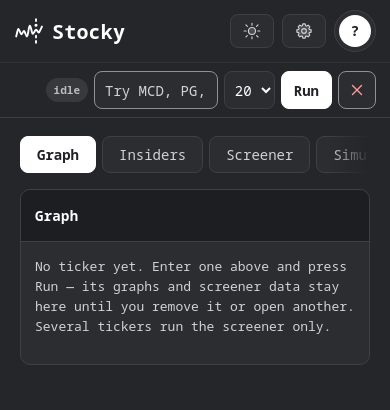
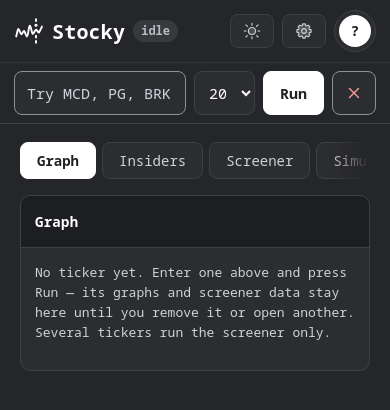
Before and after one commit to jorgecanut/10kanalyzer, a Python web app: template templates/index.html in a window 390 px wide. Shown: the top 410 px of the page. Run offline with Jinja, Linux system fonts and the light colour scheme; the template is opened without the code that fills it, so the values that code supplies are empty.

Commit message:
ui: status badge beside the title; ticker bar back to normal size
Co-Authored-By: Claude Opus 5.5 <noreply@anthropic.com>

```diff
--- a/templates/index.html
+++ b/templates/index.html
@@ -109,9 +109,9 @@
   .toolbar { padding:8px 20px; border-top:1px solid var(--line-soft); background:var(--bg); }
   .toolbar-inner { max-width:1100px; margin:0 auto; display:flex; gap:8px; flex-wrap:wrap;
                    align-items:center; justify-content:center; }
-  /* Fixed width so idle/running/cancelled never shift the centred bar. */
-  #status { font-size:13px; min-width:110px; display:flex; justify-content:flex-end; }
-  #status .badge { font-size:14px; padding:5px 13px; }
+  /* Run state sits beside the title, a step smaller. */
+  #status { display:flex; }
+  #status .badge { font-size:15px; padding:3px 11px; }
   #ticker { flex:0 1 360px; width:360px; min-width:240px; height:44px; border-color:var(--line-strong); }
   #filings { height:44px; padding:0 10px; font-size:15px; }
   #run-btn { height:44px; min-width:96px; padding:0 22px; font-size:15px; }
@@ -254,14 +254,12 @@
     .term-body { font-size:14px; }
     header { padding:10px 14px; }
     .toolbar { padding:8px 14px; }
-    /* One row on phones: smaller controls, the ticker box takes what is left. */
-    .toolbar-inner { flex-wrap:nowrap; gap:6px; }
-    #status { min-width:74px; flex:none; }
-    #status .badge { font-size:11px; padding:3px 8px; }
-    #ticker { flex:1 1 auto; width:auto; min-width:0; height:38px; padding:8px 10px; font-size:14px; }
-    #filings { height:38px; padding:0 6px; font-size:14px; flex:none; }
-    #run-btn { height:38px; min-width:0; padding:0 12px; font-size:14px; flex:none; }
-    #cancel-btn { width:38px; height:38px; flex:none; }
+    /* One row on phones: the ticker box takes what is left. */
+    .toolbar-inner { flex-wrap:nowrap; }
+    #ticker { flex:1 1 auto; width:auto; min-width:0; }
+    #filings, #run-btn, #cancel-btn { flex:none; }
+    #run-btn { min-width:0; padding:0 16px; }
+    #status .badge { font-size:12px; padding:2px 8px; }
     /* Profile shows only the avatar; it still opens Account. */
     .user-btn { padding:4px; gap:0; }
     .user-meta { display:none; }
@@ -388,6 +386,7 @@
           </g>
         </svg>
         <h1>Stocky</h1>
+        <span id="status" class="status"><span class="badge idle">idle</span></span>
       </div>
       <div class="head-actions">
         <button id="theme-btn" class="theme-btn" onclick="toggleTheme()" title="Switch colour theme" aria-label="Switch colour theme">
@@ -429,7 +428,6 @@
 
   <div class="toolbar">
     <div class="toolbar-inner">
-      <span id="status" class="status"><span class="badge idle">idle</span></span>
       <input id="ticker" type="text" placeholder="AAPL, MSFT, NVDA" maxlength="120" aria-label="Tickers"
              oninput="updateMode()" onkeydown="if(event.key==='Enter')handlePrimary()">
       <select id="filings" title="Number of 10-K filings" aria-label="Number of 10-K filings">
```
